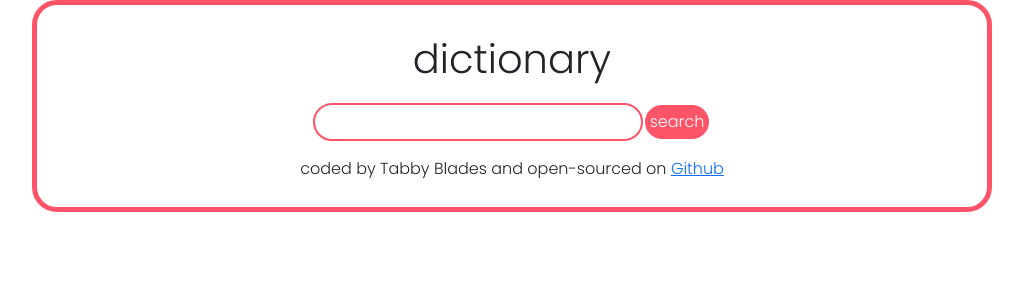
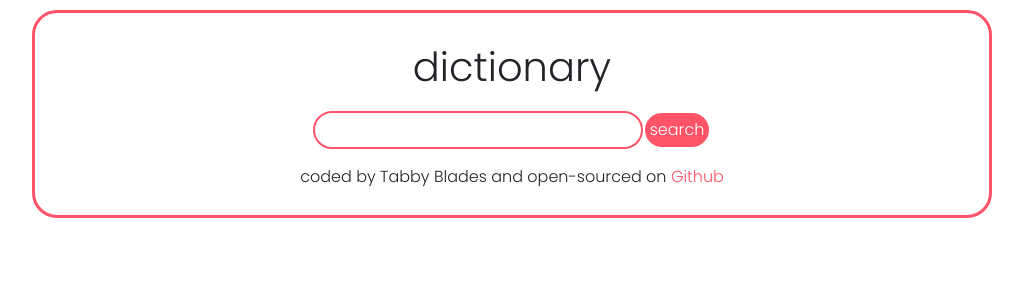
Before and after one commit to tabbyblades/dictionary-app-react, a React (Create React App) app: page / in a window 1280 px wide. Shown: the top 300 px of the page, without its empty margins (128-1151 px from the left). Built offline with nearby package versions, Linux system fonts and the light colour scheme; no server answers.

Commit message:
Styling tweaks

```diff
--- a/src/Dictionary.css
+++ b/src/Dictionary.css
@@ -4,7 +4,9 @@
     font-family: poppins;
     max-width: 960px;
     margin: 0 auto;
-    border: 5px solid #ff5468;
+    margin-top: 10px;
+    margin-bottom: 10px;
+    border: 3px solid #ff5468;
     border-radius: 25px;
     padding: 10px;
 }
@@ -13,13 +15,10 @@ h1 {
     margin: 20px;
 }
 
-h2{
+h2 {
     color:#ff5468 ;
 }
 
-h3{
-    color: #ff5468;
-}
 
 form{
     display: flex;
@@ -41,3 +40,14 @@ form{
     border-style: solid;
     padding: 5px;
   }
+
+  .phonetics a {
+    text-decoration: none;
+    color: #ff5468;
+
+  }
+
+  .Dictionary a {
+    text-decoration: none;
+    color: #ff5468;
+  }
--- a/src/Meaning.js
+++ b/src/Meaning.js
@@ -5,9 +5,9 @@ import "./Dictionary.css"
 export default function Meaning(props){
     return(
 <div className="meaning">
-    <h3>
+    <h2>
         {props.meanings.partOfSpeech}
-    </h3>
+    </h2>
    {props.meanings.definitions.map(function(definition,index){
     return(
         <div key={index}>
--- a/src/Phonetics.js
+++ b/src/Phonetics.js
@@ -1,11 +1,10 @@
 import React from "react";
+import "./Dictionary.css";
 
 export default function Phonetics (props){
 return(
         <div className="phonetics">
-            <a href={props.phonetic.audio} target="_blank" rel="noreferrer"> Listen </a>
-            <br />
-            {props.phonetic.text}
+            {props.phonetic.text} <a href={props.phonetic.audio} target="_blank" rel="noreferrer"> listen 🔊 </a>
         </div>
     );
 }
--- a/src/Photos.css
+++ b/src/Photos.css
@@ -1,4 +1,4 @@
 .img-fluid{
     margin-bottom: 20px;
-    border-radius: 5px;
+    border-radius: 25px;
 }
```
